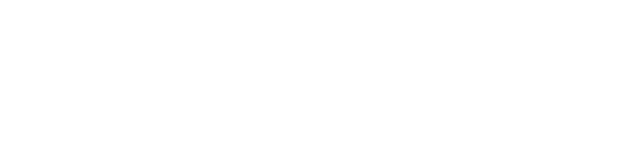
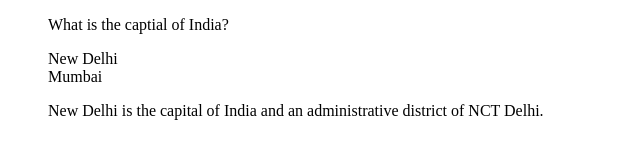
Before and after one commit to acciojob/trivia-deepakraikwar72, a website: page main.html in a window 1280 px wide. Shown: the whole page, without its empty margins (0-640 px from the left). Drawn offline with Linux system fonts and the light colour scheme.

Commit message:
created a submission

```diff
--- a/main.html
+++ b/main.html
@@ -8,7 +8,16 @@
 
 <body>
 	<!-- the entire body must be written by student -->
-    <script type="text/javascript" src="./script.js">
+<blockquote cite="https://en.wikipedia.org/wiki/New_Delhi">
+	<p>What is the captial of India?</p>
+<p style="Max-width: Around 600px Margin: Approximately 10px Padding: Around 15px">
+	New Delhi<br>
+	Mumbai
+</p>
+
+<p style="Border-left: 8px solid and in green color Background-color: Close to #f8fffe Font-weight: Bold">New Delhi is the capital of India and an administrative district of NCT Delhi.</p>
+</blockquote>
+	<script type="text/javascript" src="./script.js">
 </script>
 
 </body>
```
